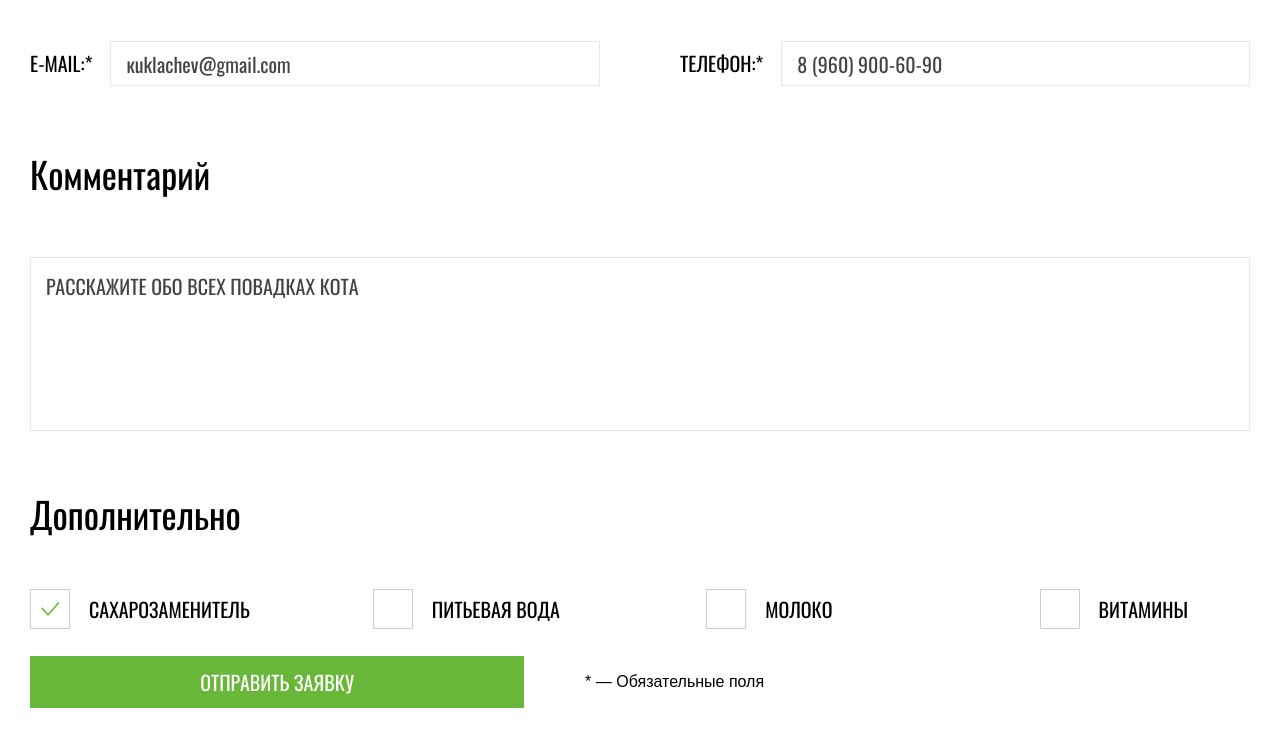
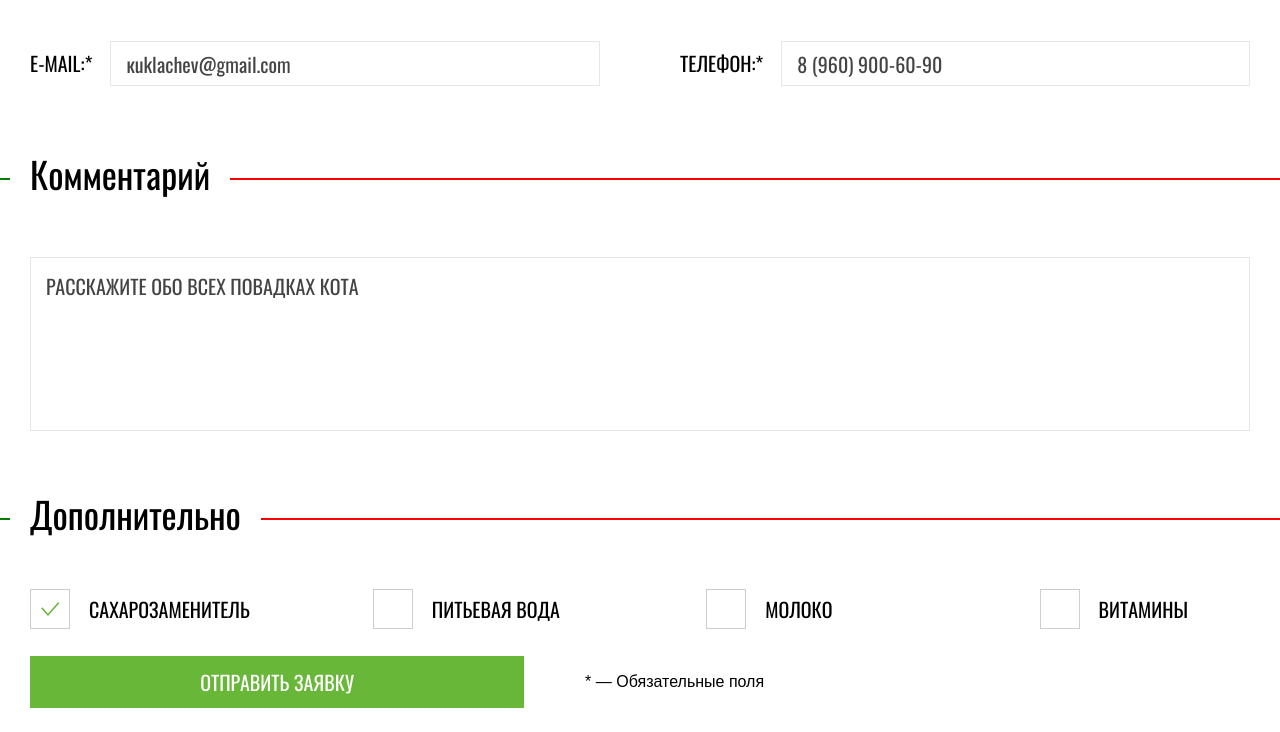
Before and after one commit to DiKlimen/132317-cat-energy-21, a website: page source/form.html in a window 1280 px wide. Shown: the part 711-1443 px from the top of the page. Drawn offline with nearby package versions, Linux system fonts and the light colour scheme; files that its build step writes are made by us from their sources.

Commit message:
Линии

```diff
--- a/source/less/blocks/page-main.less
+++ b/source/less/blocks/page-main.less
@@ -1,3 +1,8 @@
+.page-main {
+  width: 100%;
+  overflow-x: hidden;
+}
+
 .page-main__title {
   margin: 27px 0 41px 0;
   padding: 0 20px 0 20px;
--- a/source/less/different/decorative-header.less
+++ b/source/less/different/decorative-header.less
@@ -5,6 +5,8 @@
   font-family: @oswald;
   font-weight: 300;
   margin-top: 0;
+  position: relative;
+  display: inline-flex;
 
   @media (min-width: @tablet) {
     font-weight: 300;
@@ -13,3 +15,25 @@
     padding: 0;
   }
 }
+
+.decorative-header::before,
+.decorative-header::after {
+  content: "";
+  position: absolute;
+  width: 100vw;
+  height: 2px;
+  top: 22px;
+  // background-color: green;
+}
+
+.decorative-header::before {
+  background-color: green;
+  left: -20px;
+  transform: translateX(-100%);
+}
+
+.decorative-header::after {
+  transform: translateX(100%);
+  background-color: red;
+  right: -20px;
+}
```
